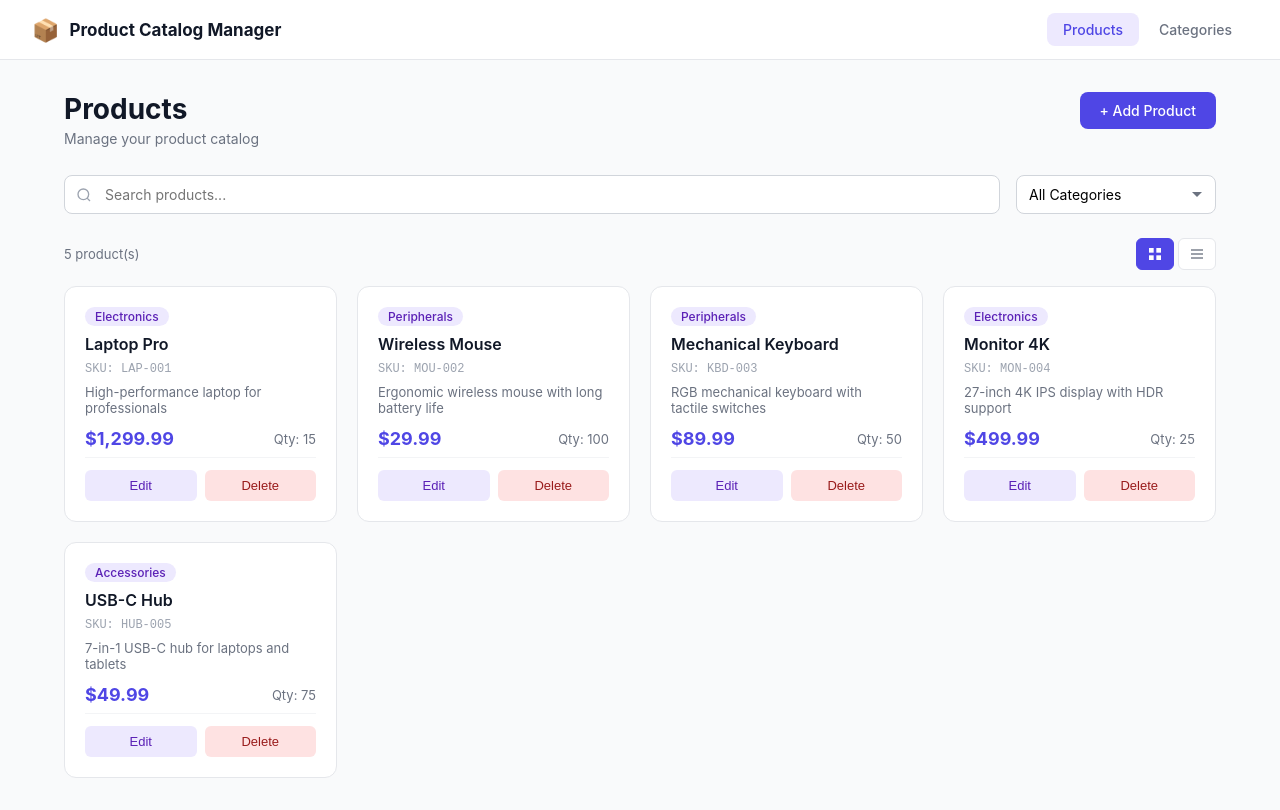
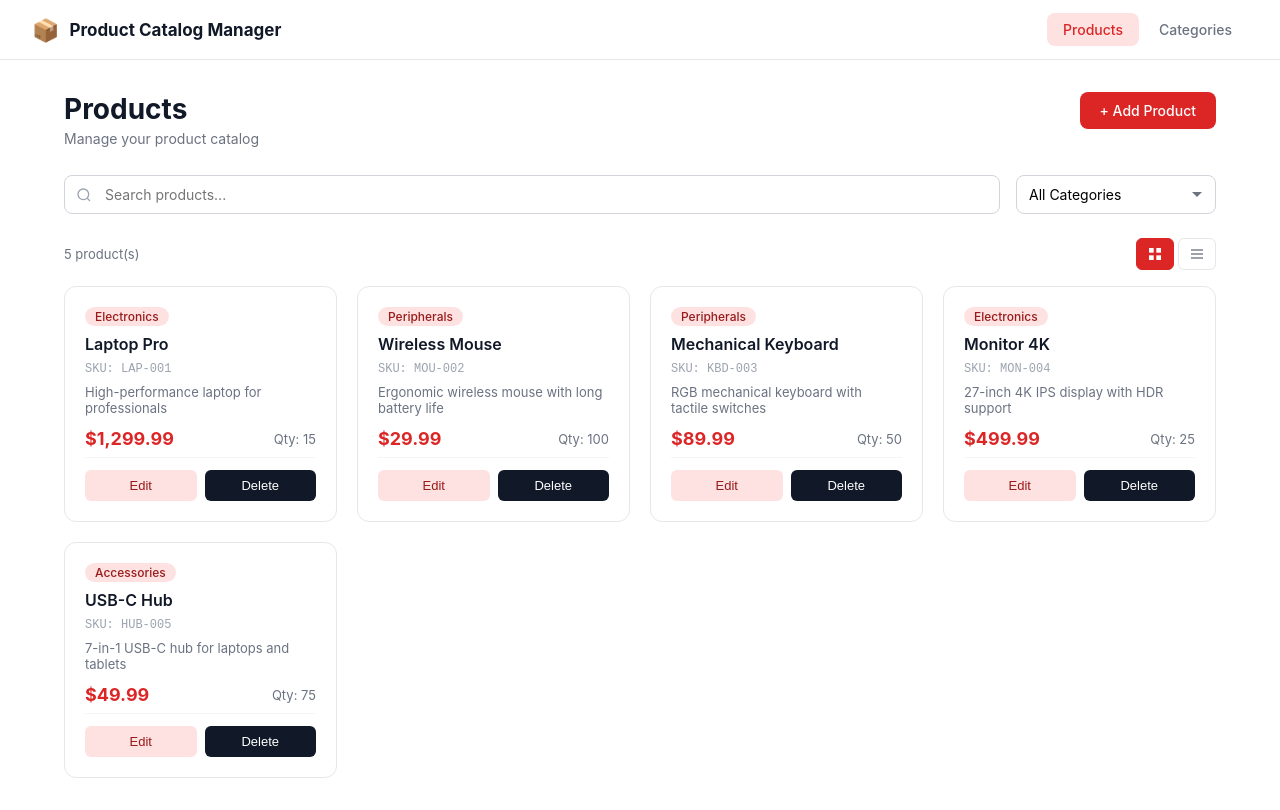
Before and after one commit to Naledi15/ProductCatalogManager, an Angular app in the folder src/ProductCatalogManager.Client/ProductCatalogManager.UI/: page /products in a window 1280 px wide. Built offline with nearby package versions, Linux system fonts and the light colour scheme.

Commit message:
feat: update styles for buttons, inputs, and backgrounds across components for improved UI consistency

```diff
--- a/src/ProductCatalogManager.Client/ProductCatalogManager.UI/src/app/app.scss
+++ b/src/ProductCatalogManager.Client/ProductCatalogManager.UI/src/app/app.scss
@@ -35,12 +35,12 @@
     color: #6b7280;
     transition: all 0.2s;
 
-    &:hover { background: #f3f4f6; color: #111827; }
-    &.active { background: #ede9fe; color: #4f46e5; }
+    &:hover { background: #f5f5f5; color: #111827; }
+    &.active { background: #fee2e2; color: #dc2626; }
   }
 }
 
 .main-content {
   min-height: calc(100vh - 60px);
-  background: #f9fafb;
+  background: #ffffff;
 }
--- a/src/ProductCatalogManager.Client/ProductCatalogManager.UI/src/app/components/category-filter/category-filter.scss
+++ b/src/ProductCatalogManager.Client/ProductCatalogManager.UI/src/app/components/category-filter/category-filter.scss
@@ -16,7 +16,7 @@
   box-sizing: border-box;
 
   &:focus {
-    border-color: #4f46e5;
-    box-shadow: 0 0 0 3px rgba(79, 70, 229, 0.1);
+    border-color: #dc2626;
+    box-shadow: 0 0 0 3px rgba(220, 38, 38, 0.1);
   }
 }
--- a/src/ProductCatalogManager.Client/ProductCatalogManager.UI/src/app/components/confirm-dialog/confirm-dialog.scss
+++ b/src/ProductCatalogManager.Client/ProductCatalogManager.UI/src/app/components/confirm-dialog/confirm-dialog.scss
@@ -41,15 +41,15 @@
 }
 
 .btn-secondary {
-  background: #f3f4f6;
+  background: #f5f5f5;
   color: #374151;
 
   &:hover { background: #e5e7eb; }
 }
 
 .btn-danger {
-  background: #ef4444;
+  background: #dc2626;
   color: white;
 
-  &:hover { background: #dc2626; }
+  &:hover { background: #b91c1c; }
 }
--- a/src/ProductCatalogManager.Client/ProductCatalogManager.UI/src/app/components/product-form/product-form.scss
+++ b/src/ProductCatalogManager.Client/ProductCatalogManager.UI/src/app/components/product-form/product-form.scss
@@ -27,7 +27,7 @@
   gap: 4px;
   transition: color 0.2s;
 
-  &:hover { color: #4f46e5; }
+  &:hover { color: #dc2626; }
 }
 
 .loading-state {
@@ -44,7 +44,7 @@
   width: 36px;
   height: 36px;
   border: 3px solid #e5e7eb;
-  border-top-color: #4f46e5;
+  border-top-color: #dc2626;
   border-radius: 50%;
   animation: spin 0.8s linear infinite;
 }
@@ -103,12 +103,12 @@
   font-family: inherit;
 
   &:focus {
-    border-color: #4f46e5;
-    box-shadow: 0 0 0 3px rgba(79, 70, 229, 0.1);
+    border-color: #dc2626;
+    box-shadow: 0 0 0 3px rgba(220, 38, 38, 0.1);
   }
 
   &.invalid { border-color: #ef4444; }
-  &:disabled { background: #f9fafb; cursor: not-allowed; }
+  &:disabled { background: #f5f5f5; cursor: not-allowed; }
 }
 
 textarea.form-control {
@@ -136,7 +136,7 @@ select.form-control {
   gap: 12px;
   justify-content: flex-end;
   padding-top: 16px;
-  border-top: 1px solid #f3f4f6;
+  border-top: 1px solid #f5f5f5;
   margin-top: 4px;
 }
 
@@ -151,15 +151,15 @@ select.form-control {
 }
 
 .btn-primary {
-  background: #4f46e5;
+  background: #dc2626;
   color: white;
 
-  &:hover:not(:disabled) { background: #4338ca; }
+  &:hover:not(:disabled) { background: #b91c1c; }
   &:disabled { opacity: 0.6; cursor: not-allowed; }
 }
 
 .btn-secondary {
-  background: #f3f4f6;
+  background: #f5f5f5;
   color: #374151;
 
   &:hover { background: #e5e7eb; }
--- a/src/ProductCatalogManager.Client/ProductCatalogManager.UI/src/app/components/product-list/product-list.scss
+++ b/src/ProductCatalogManager.Client/ProductCatalogManager.UI/src/app/components/product-list/product-list.scss
@@ -12,7 +12,7 @@
   width: 40px;
   height: 40px;
   border: 3px solid #e5e7eb;
-  border-top-color: #4f46e5;
+  border-top-color: #dc2626;
   border-radius: 50%;
   animation: spin 0.8s linear infinite;
 }
@@ -55,12 +55,12 @@
     transition: all 0.2s;
 
     &.active {
-      background: #4f46e5;
+      background: #dc2626;
       color: white;
-      border-color: #4f46e5;
+      border-color: #dc2626;
     }
 
-    &:hover:not(.active) { background: #f3f4f6; }
+    &:hover:not(.active) { background: #f5f5f5; }
   }
 }
 
@@ -92,8 +92,8 @@
 .category-badge {
   display: inline-block;
   padding: 2px 10px;
-  background: #ede9fe;
-  color: #5b21b6;
+  background: #fee2e2;
+  color: #991b1b;
   border-radius: 999px;
   font-size: 12px;
   font-weight: 500;
@@ -102,8 +102,8 @@
 .low-stock-badge {
   display: inline-block;
   padding: 2px 10px;
-  background: #fee2e2;
-  color: #991b1b;
+  background: #111827;
+  color: white;
   border-radius: 999px;
   font-size: 12px;
   font-weight: 500;
@@ -137,7 +137,7 @@
 .product-price {
   font-size: 18px;
   font-weight: 700;
-  color: #4f46e5;
+  color: #dc2626;
 }
 
 .product-sku {
@@ -155,7 +155,7 @@
 .sku-code {
   font-family: monospace;
   font-size: 12px;
-  background: #f3f4f6;
+  background: #f5f5f5;
   padding: 2px 6px;
   border-radius: 4px;
   color: #374151;
@@ -165,7 +165,7 @@
   display: flex;
   gap: 8px;
   padding-top: 12px;
-  border-top: 1px solid #f3f4f6;
+  border-top: 1px solid #f5f5f5;
 }
 
 .btn {
@@ -180,15 +180,15 @@
 }
 
 .btn-edit {
-  background: #ede9fe;
-  color: #5b21b6;
-  &:hover { background: #ddd6fe; }
+  background: #fee2e2;
+  color: #991b1b;
+  &:hover { background: #fecaca; }
 }
 
 .btn-delete {
-  background: #fee2e2;
-  color: #991b1b;
-  &:hover { background: #fecaca; }
+  background: #111827;
+  color: white;
+  &:hover { background: #000000; }
 }
 
 .table-wrapper { overflow-x: auto; }
@@ -201,7 +201,7 @@
   th {
     text-align: left;
     padding: 12px 16px;
-    background: #f9fafb;
+    background: #f5f5f5;
     color: #6b7280;
     font-weight: 600;
     border-bottom: 1px solid #e5e7eb;
@@ -210,11 +210,11 @@
 
   td {
     padding: 12px 16px;
-    border-bottom: 1px solid #f3f4f6;
+    border-bottom: 1px solid #f5f5f5;
     color: #1f2937;
   }
 
-  tr:hover td { background: #f9fafb; }
+  tr:hover td { background: #fafafa; }
 }
 
 .name-cell {
@@ -225,7 +225,7 @@
   small { color: #9ca3af; font-size: 12px; }
 }
 
-.low-stock { color: #ef4444; font-weight: 500; }
+.low-stock { color: #dc2626; font-weight: 500; }
 
 .table-actions {
   display: flex;
--- a/src/ProductCatalogManager.Client/ProductCatalogManager.UI/src/app/components/search-bar/search-bar.scss
+++ b/src/ProductCatalogManager.Client/ProductCatalogManager.UI/src/app/components/search-bar/search-bar.scss
@@ -27,8 +27,8 @@
   box-sizing: border-box;
 
   &:focus {
-    border-color: #4f46e5;
-    box-shadow: 0 0 0 3px rgba(79, 70, 229, 0.1);
+    border-color: #dc2626;
+    box-shadow: 0 0 0 3px rgba(220, 38, 38, 0.1);
   }
 }
 
@@ -46,6 +46,6 @@
   align-items: center;
 
   &:hover {
-    color: #4f46e5;
+    color: #dc2626;
   }
 }
--- a/src/ProductCatalogManager.Client/ProductCatalogManager.UI/src/app/pages/categories-page/categories-page.scss
+++ b/src/ProductCatalogManager.Client/ProductCatalogManager.UI/src/app/pages/categories-page/categories-page.scss
@@ -26,7 +26,7 @@
 
 .btn-add {
   padding: 10px 20px;
-  background: #4f46e5;
+  background: #dc2626;
   color: white;
   border: none;
   border-radius: 8px;
@@ -36,7 +36,7 @@
   transition: background 0.2s;
   white-space: nowrap;
 
-  &:hover { background: #4338ca; }
+  &:hover { background: #b91c1c; }
 }
 
 .form-card {
@@ -87,8 +87,8 @@
   box-sizing: border-box;
 
   &:focus {
-    border-color: #4f46e5;
-    box-shadow: 0 0 0 3px rgba(79, 70, 229, 0.1);
+    border-color: #dc2626;
+    box-shadow: 0 0 0 3px rgba(220, 38, 38, 0.1);
   }
   &.invalid { border-color: #ef4444; }
 }
@@ -117,8 +117,8 @@ select.form-control {
 .parent-badge {
   display: inline-block;
   padding: 1px 8px;
-  background: #e0f2fe;
-  color: #0369a1;
+  background: #fee2e2;
+  color: #991b1b;
   border-radius: 999px;
   font-size: 11px;
   font-weight: 500;
@@ -130,7 +130,7 @@ select.form-control {
 }
 
 .category-card.is-child {
-  border-left: 3px solid #a5b4fc;
+  border-left: 3px solid #fca5a5;
   padding-left: 17px;
 }
 
@@ -157,28 +157,28 @@ select.form-control {
 }
 
 .btn-primary {
-  background: #4f46e5;
+  background: #dc2626;
   color: white;
-  &:hover:not(:disabled) { background: #4338ca; }
+  &:hover:not(:disabled) { background: #b91c1c; }
   &:disabled { opacity: 0.6; cursor: not-allowed; }
 }
 
 .btn-secondary {
-  background: #f3f4f6;
+  background: #f5f5f5;
   color: #374151;
   &:hover { background: #e5e7eb; }
 }
 
 .btn-edit {
-  background: #ede9fe;
-  color: #5b21b6;
-  &:hover { background: #ddd6fe; }
+  background: #fee2e2;
+  color: #991b1b;
+  &:hover { background: #fecaca; }
 }
 
 .btn-delete {
-  background: #fee2e2;
-  color: #991b1b;
-  &:hover { background: #fecaca; }
+  background: #111827;
+  color: white;
+  &:hover { background: #000000; }
 }
 
 .categories-list {
--- a/src/ProductCatalogManager.Client/ProductCatalogManager.UI/src/app/pages/products-page/products-page.scss
+++ b/src/ProductCatalogManager.Client/ProductCatalogManager.UI/src/app/pages/products-page/products-page.scss
@@ -28,7 +28,7 @@
   display: inline-flex;
   align-items: center;
   padding: 10px 20px;
-  background: #4f46e5;
+  background: #dc2626;
   color: white;
   border-radius: 8px;
   font-size: 14px;
@@ -37,7 +37,7 @@
   transition: background 0.2s;
   white-space: nowrap;
 
-  &:hover { background: #4338ca; }
+  &:hover { background: #b91c1c; }
 }
 
 .filters {
--- a/src/ProductCatalogManager.Client/ProductCatalogManager.UI/src/styles.scss
+++ b/src/ProductCatalogManager.Client/ProductCatalogManager.UI/src/styles.scss
@@ -5,7 +5,7 @@
 body {
   margin: 0;
   font-family: -apple-system, BlinkMacSystemFont, 'Segoe UI', Roboto, Oxygen, Ubuntu, sans-serif;
-  background: #f9fafb;
+  background: #ffffff;
   color: #1f2937;
 }
 
```
